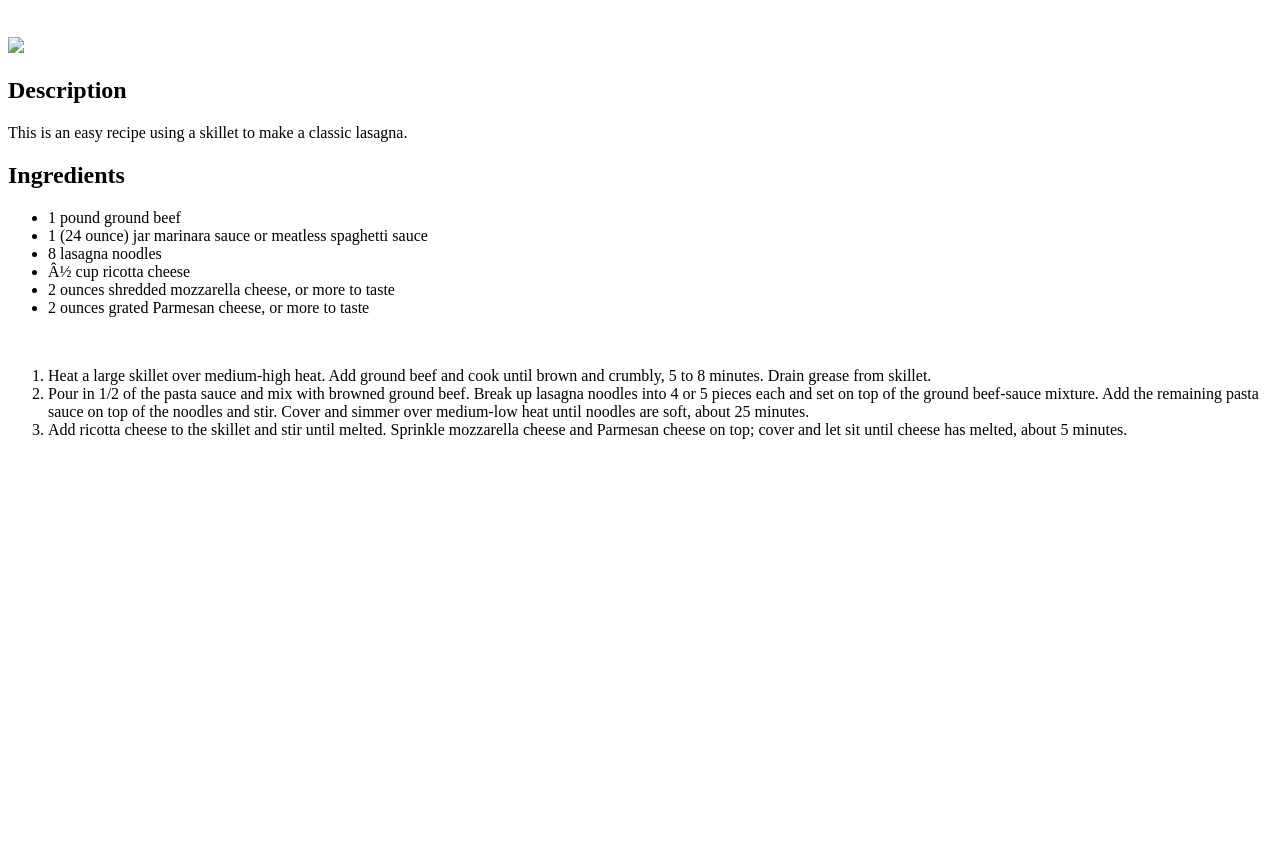
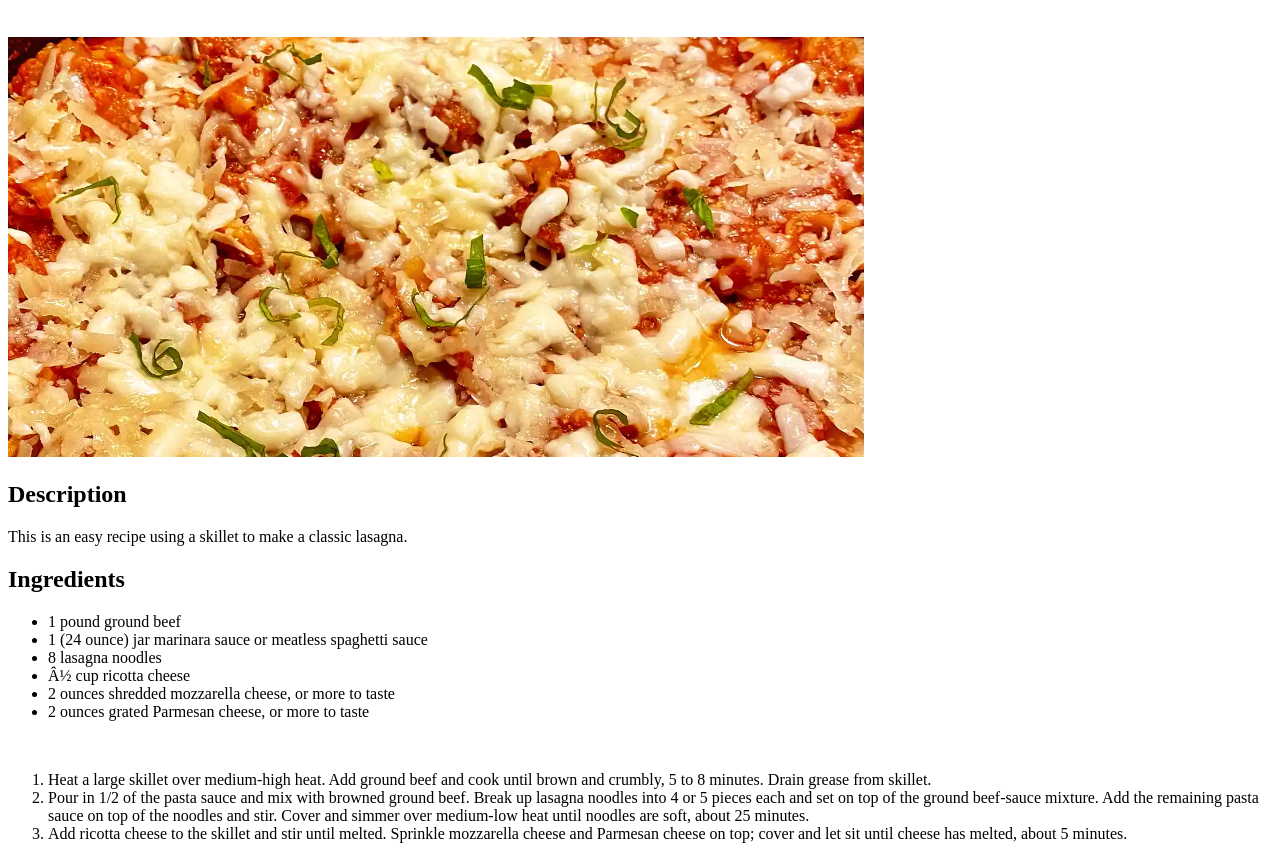
Before and after one commit to eggtart-42/odin-recipes, a plain HTML site: page recipes/lasagna.html in a window 1280 px wide. Shown: the part 61-920 px from the top of the page. Before the commit the page ends 800 px from the top, so only its background shows below. Drawn offline with Linux system fonts and the light colour scheme.

Commit message:
Fixed image link

```diff
--- a/recipes/lasagna.html
+++ b/recipes/lasagna.html
@@ -9,7 +9,7 @@
     <body>
         <h1>Lasagna</h1>
         <br>
-        <img src="imageslinks/ls.png">
+        <img src='../imageslinks/ls.png'/>
         <h2>Description</h2>
         <p>This is an easy recipe using a skillet to make a classic lasagna.</p>
         <h2>Ingredients</h2>
```
